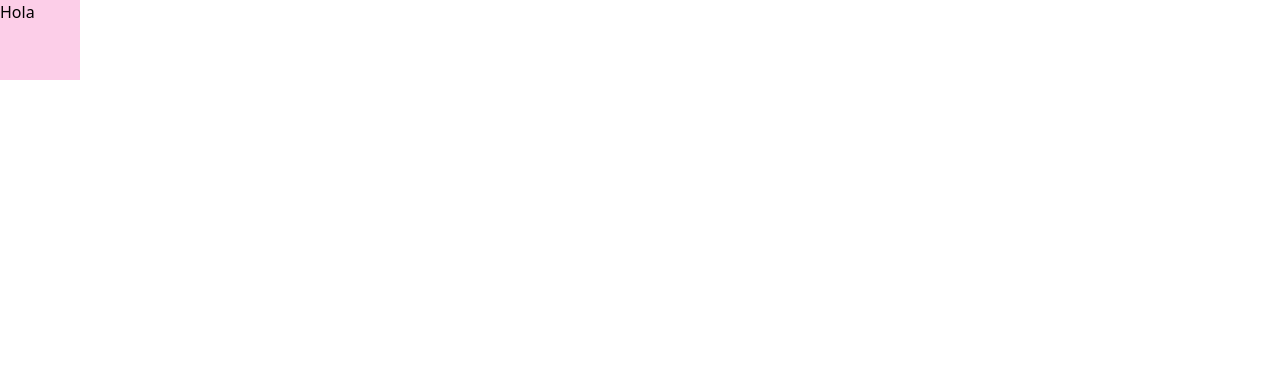
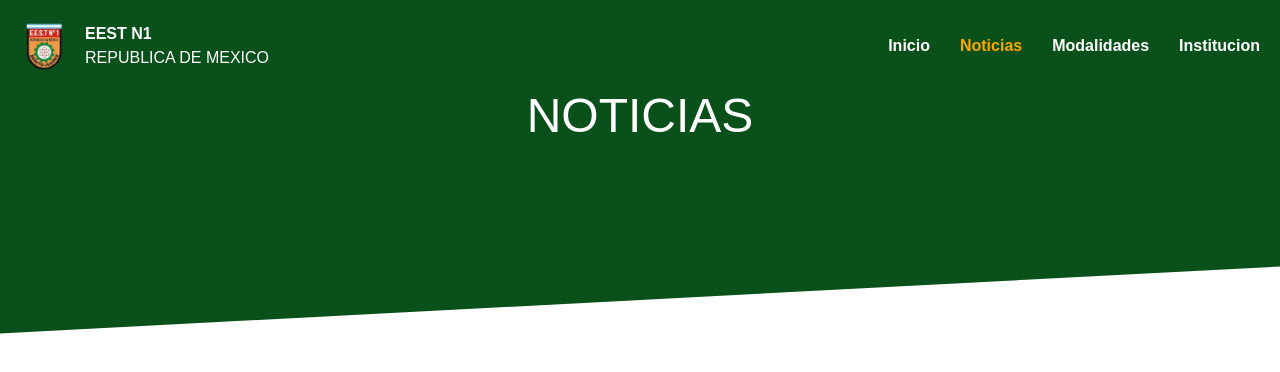
Before and after one commit to ErosChristensen/Proyecto-Escolar-Front, a React (Vite) app: page / in a window 1280 px wide. Shown: the top 372 px of the page. Built offline with nearby package versions, Linux system fonts and the light colour scheme; grey boxes are pictures that could not be loaded.

Commit message:
noticias parte de arriba alexia

```diff
--- a/src/App.jsx
+++ b/src/App.jsx
@@ -1,13 +1,14 @@
 import { useState } from 'react'
 import reactLogo from './assets/react.svg'
 import viteLogo from '/vite.svg'
+import Noticias_Inicio from './components/Noticias_Inicio'
 import './App.css'
 
 function App() {
   return (
     <>
-    <div className='bg-pink-200 h-20 w-20'>
-          <p>Hola </p>
+    <div className=''>
+      <Noticias_Inicio />
     </div>
     </>
   )
--- a/src/components/Noticias_Inicio.jsx
+++ b/src/components/Noticias_Inicio.jsx
@@ -1,11 +1,49 @@
 import React from "react";
+import "../styles/noticias.css";
+import logo from "../assets/img/EscudoEscuelaSinFondo.png";
+function Noticias_Inicio() {
+ return <>
 
-function Noticias_Inicio() {
-  return (
-    <div className="">
-      <p className="">Hola desde componente</p>
+
+  <div class="top-bar">
+    <div class="left-icons">
+      <img src="https://img.icons8.com/ios-filled/50/ffffff/facebook--v1.png" alt="Facebook"/>
+      <img src="https://img.icons8.com/ios-filled/50/ffffff/instagram-new.png" alt="Instagram"/>
     </div>
-  );
+    <div class="right-icons">
+      <img src="https://img.icons8.com/ios-filled/24/ffffff/university.png" alt="Campus Virtual" />
+      <span>Campus Virtual</span>
+    </div>
+  </div>
+
+
+  <div class="main-header">
+    <div class="logo">
+      <img src={logo} alt="Logo Escuela"/>
+      <div>
+        <div><strong>EEST N1</strong></div>
+        <div>REPUBLICA DE MEXICO</div>
+      </div>
+    </div>
+    <nav class="nav-menu">
+      <a href="#">Inicio</a>
+      <a href="#" class="active">Noticias</a>
+      <a href="#">Modalidades</a>
+      <a href="#">Institucion</a>
+    </nav>
+  </div>
+
+
+  <div class="noticias-section">
+    <h1>NOTICIAS</h1>
+  </div>
+
+
+
+</>
+
+
+
 }
 
 export default Noticias_Inicio;
--- a/src/styles/noticias.css
+++ b/src/styles/noticias.css
@@ -0,0 +1,91 @@
+* {
+  margin: 0;
+  padding: 0;
+  box-sizing: border-box;
+}
+
+body {
+  font-family: Arial, sans-serif;
+
+}
+
+/* Barra superior negra */
+.top-bar {
+  background-color: #000;
+  color: white;
+  padding: 10px 20px;
+  display: flex;
+  justify-content: space-between;
+  align-items: center;
+  position: fixed;
+  z-index: 2;
+}
+
+.left-icons img,
+.right-icons img {
+  width: 20px;
+  margin-right: 10px;
+  vertical-align: middle;
+}
+
+.right-icons {
+  display: flex;
+  align-items: center;
+  gap: 10px;
+}
+
+/* Encabezado verde */
+.main-header {
+  background-color: #0a501a;
+  color: white;
+  padding: 20px;
+  display: flex;
+  align-items: center;
+  justify-content: space-between;
+  flex-wrap: wrap;
+  position: fixed;
+  z-index: 2;
+  width: 100%;
+}
+
+.logo {
+  display: flex;
+  align-items: center;
+}
+
+.logo img {
+  width: 50px;
+  margin-right: 15px;
+}
+
+.nav-menu {
+  display: flex;
+  gap: 30px;
+  font-weight: bold;
+}
+
+.nav-menu a {
+  color: white;
+  text-decoration: none;
+}
+
+.nav-menu .active {
+  color: orange;
+}
+
+/* Sección inclinada */
+.noticias-section {
+  background-color: #0a501a;
+  width: 100%;
+  height: 300px;
+  color: white;
+  text-align: center;
+  padding: 80px 20px;
+  transform: skewY(-3deg);
+
+}
+
+.noticias-section h1 {
+  font-size: 48px;
+  transform: skewY(3deg); /* Corrige el texto torcido */
+}
```
Also changed, not shown: src/assets/img/EscudoEscuelaSinFondo.png (added), 1 other file (tests, documents, lock files or other folders).
